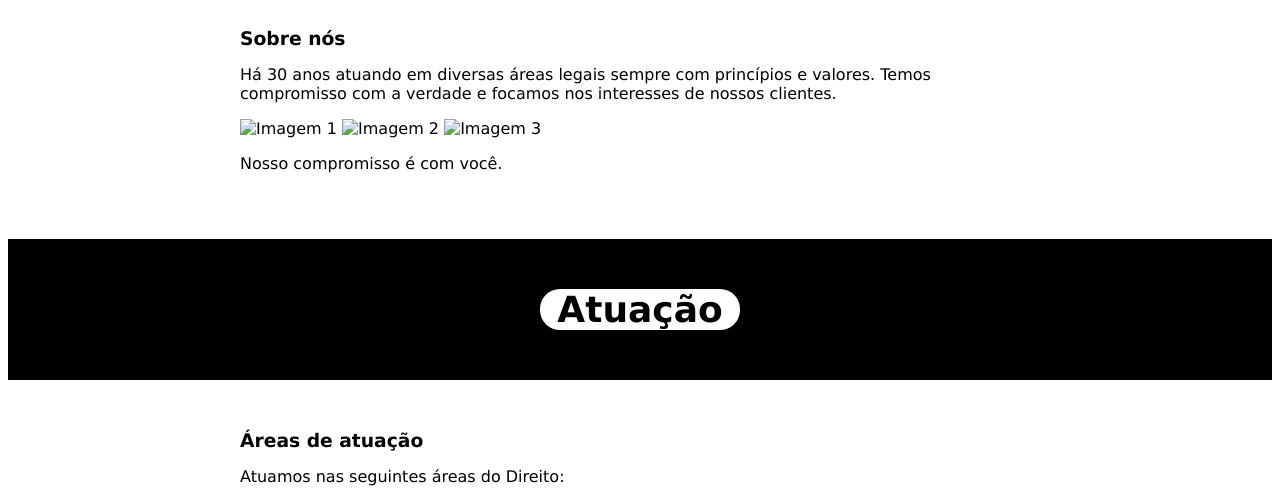
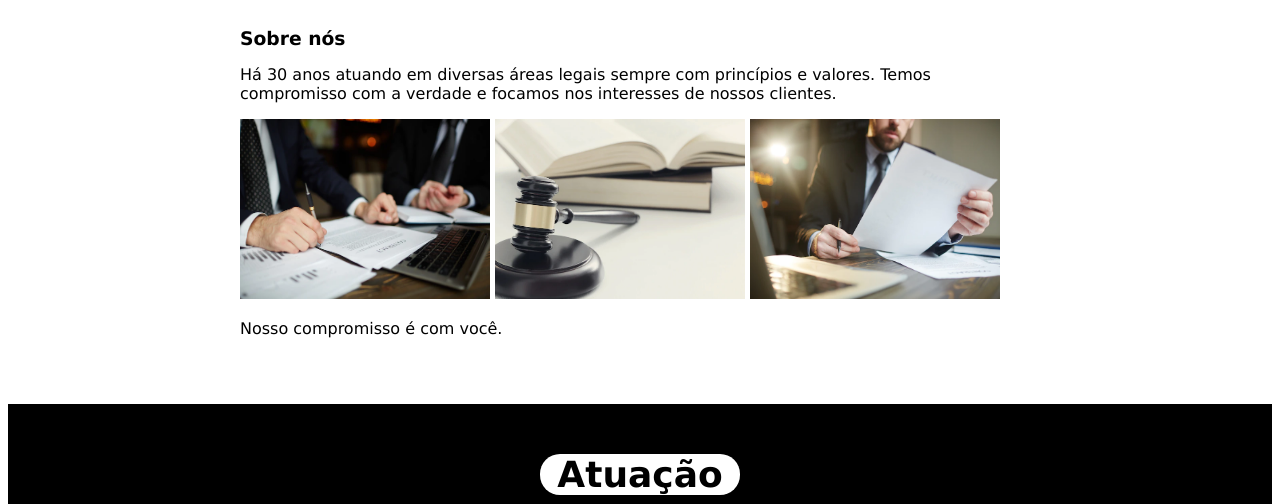
Before and after one commit to carolinirufino/senhor-lei-advocacia, a plain HTML site: page index.html in a window 1280 px wide. Shown: the part 596-1100 px from the top of the page. Drawn offline with Linux system fonts and the light colour scheme; files whose address does not match are found by name.

Commit message:
Update index.html

```diff
--- a/index.html
+++ b/index.html
@@ -18,9 +18,9 @@
         <div class="secao-largura-limitada secao-conteudo">
             <h3>Sobre nós</h3>
             <p>Há 30 anos atuando em diversas áreas legais sempre com princípios e valores. Temos compromisso com a verdade e focamos nos interesses de nossos clientes.</p>
-            <img class="img-conteudo" src="img/img1.jpg" alt="Imagem 1">
-            <img class="img-conteudo" src="img/img2.jpg" alt="Imagem 2">
-            <img class="img-conteudo" src="img/img3.jpg" alt="Imagem 3">
+            <img class="img-conteudo" src="img1.jpg" alt="Imagem 1">
+            <img class="img-conteudo" src="img2.jpg" alt="Imagem 2">
+            <img class="img-conteudo" src="img3.jpg" alt="Imagem 3">
             <p><span>Nosso compromisso é com você.</span></p>
         </div>
         <div class="secao-background-divisao">
```
